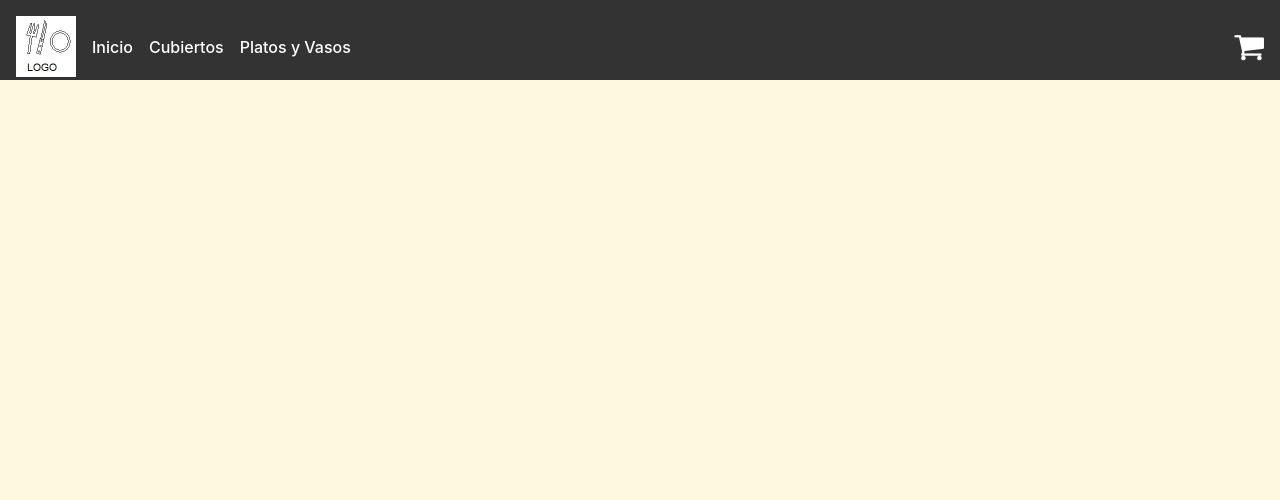
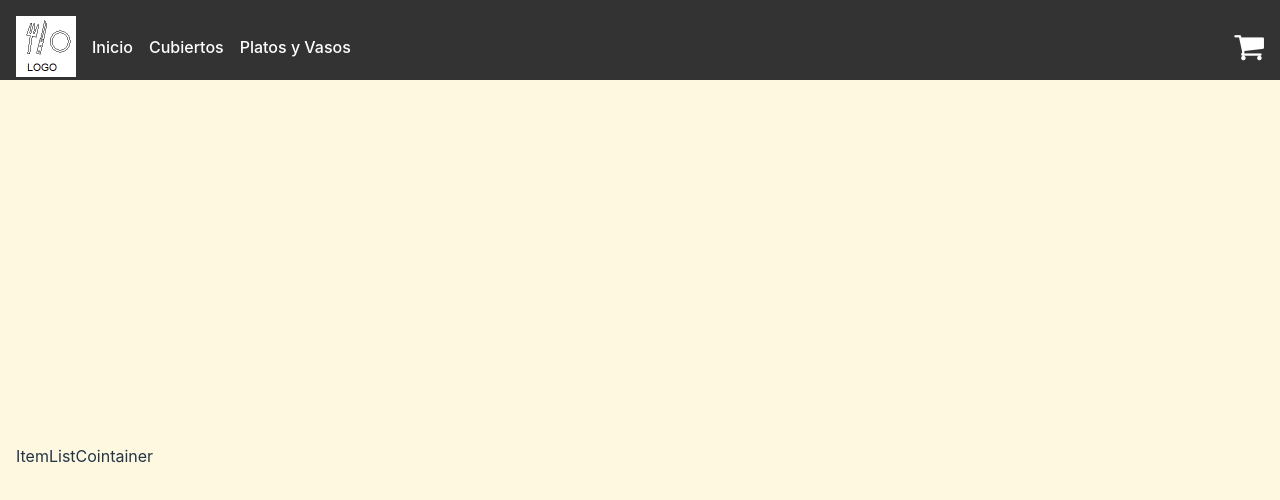
Before and after one commit to germik123k/ecommerce_react, a React (Vite) app in the folder proyecto1/: page / in a window 1280 px wide. Shown: the top 500 px of the page. Built offline with nearby package versions, Linux system fonts and the light colour scheme.

Commit message:
Texto en ItemListContainer

```diff
--- a/proyecto1/src/components/ItemListContainer.jsx
+++ b/proyecto1/src/components/ItemListContainer.jsx
@@ -3,7 +3,7 @@ import React from 'react';
 
 const ItemListContainer = () => {
     return (
-        <div style={styles.container}></div>
+        <div style={styles.container}> ItemListCointainer</div>
     );
 }
 
```
